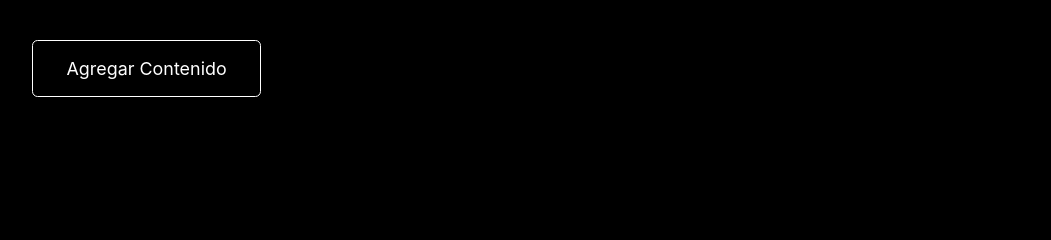
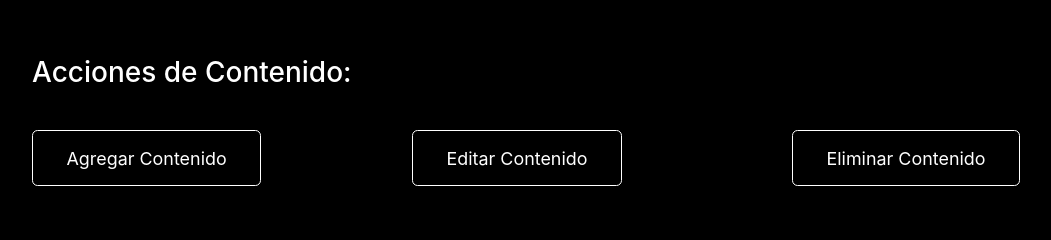
Before and after one commit to JessicaOI/Proyecto3BD2, a Flask app: template templates/admin_home.html in a window 1280 px wide. Shown: the part 188-428 px from the top of the page, without its empty margins (53-1104 px from the left). Run offline with Flask 3, Linux system fonts and the light colour scheme; the template is opened without the code that fills it, so the values that code supplies are empty; some libraries are stand-ins or nearby versions.

```diff
--- a/main.py
+++ b/main.py
@@ -308,7 +308,7 @@ def edit_content(content_id):
                     "title": title,
                     "release_date": release_date,
                     "genre": genre,
-                    "duration": duration,
+                    "duration": int(duration),
                     "image": image
                 }
                 session.write_transaction(_update_movie, movie_data)
@@ -322,7 +322,7 @@ def edit_content(content_id):
                     "title": title,
                     "release_date": release_date,
                     "genre": genre,
-                    "episode_duration": episode_duration,
+                    "episode_duration": int(episode_duration),
                     "total_episodes": total_episodes
                 }
                 session.write_transaction(_update_series, series_data)
--- a/templates/admin_home.html
+++ b/templates/admin_home.html
@@ -27,8 +27,17 @@
 				<div class="col-lg-12 my-4">
 					<h1>Bienvenido: {{user.u.name}}</h1>
 				</div>
-                <div class="col-lg-6 my-4">
+				<div class="col-lg-12 my-4">
+					<h3>Acciones de Contenido:</h3>
+				</div>
+                <div class="col-lg-4 my-4">
 					<a class="boton" href="{{ url_for('add_content') }}">Agregar Contenido</a>
+				</div>
+				<div class="col-lg-4 my-4">
+					<a class="boton" href="{{ url_for('add_content') }}">Editar Contenido</a>
+				</div>
+				<div class="col-lg-4 my-4">
+					<a class="boton" href="{{ url_for('add_content') }}">Eliminar Contenido</a>
 				</div>
 			</div>
 		</div>
```
